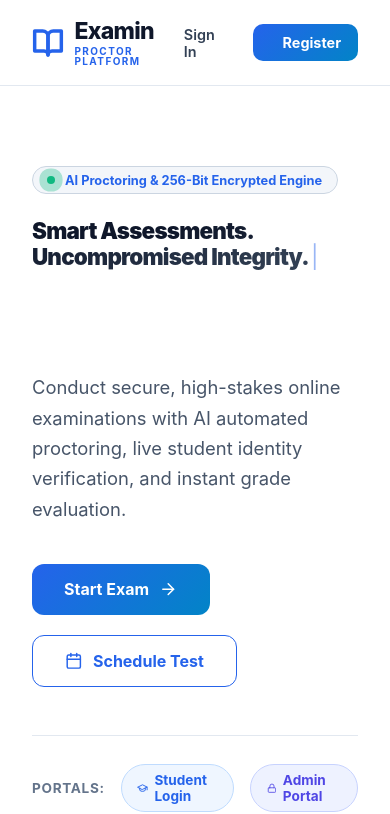
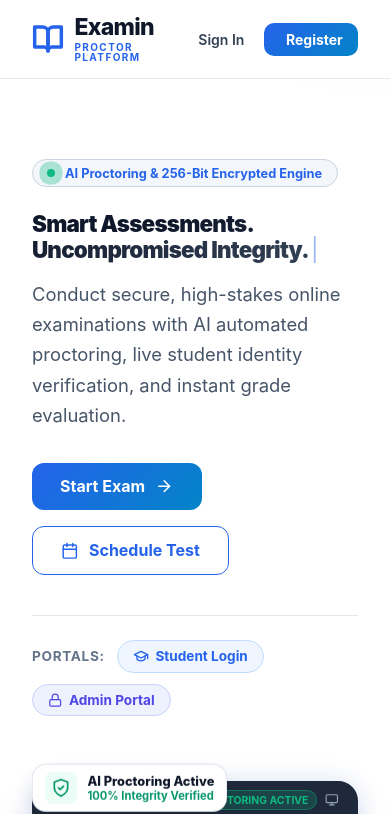
Before and after one commit to pritamghosh6105/online, a React (Create React App) app in the folder frontend/: page / in a window 390 px wide. Shown: the top 814 px of the page. Built offline with nearby package versions, Linux system fonts and the light colour scheme; no server answers.

Commit message:
fix: resolve mobile header button wrapping, typewriter height gap, portals flex overflow, and badge positioning

```diff
--- a/frontend/src/index.css
+++ b/frontend/src/index.css
@@ -447,6 +447,25 @@ button, input, select, textarea {
   animation: floatBadge 5s ease-in-out 1s infinite;
 }
 
+@media (max-width: 768px) {
+  .animate-float-badge-1 {
+    top: -10px !important;
+    left: 0px !important;
+    padding: 0.45rem 0.75rem !important;
+  }
+
+  .animate-float-badge-2 {
+    bottom: -10px !important;
+    right: 0px !important;
+    padding: 0.45rem 0.75rem !important;
+  }
+
+  .animate-float-laptop {
+    transform: none !important;
+    animation: none !important;
+  }
+}
+
 /* Pulsing Security Checkmark & Glow */
 @keyframes pulseGlow {
   0% {
--- a/frontend/src/pages/Home.js
+++ b/frontend/src/pages/Home.js
@@ -176,15 +176,16 @@ const Home = () => {
           </div>
 
           {/* Action CTAs */}
-          <div style={{ display: 'flex', alignItems: 'center', gap: '1rem' }}>
+          <div style={{ display: 'flex', alignItems: 'center', gap: '0.5rem' }}>
             <Link
               to="/student-login"
               style={{
                 color: '#334155',
                 textDecoration: 'none',
-                fontSize: '0.9rem',
+                fontSize: '0.875rem',
                 fontWeight: '600',
-                padding: '0.6rem 1.1rem'
+                padding: '0.5rem 0.75rem',
+                whiteSpace: 'nowrap'
               }}
             >
               Sign In
@@ -193,17 +194,18 @@ const Home = () => {
               to="/register"
               className="cta-magnetic-btn"
               style={{
-                padding: '0.65rem 1.35rem',
+                padding: '0.5rem 0.95rem',
                 borderRadius: '0.625rem',
-                fontSize: '0.9rem',
+                fontSize: '0.875rem',
                 fontWeight: '700',
                 display: 'inline-flex',
                 alignItems: 'center',
-                gap: '0.5rem',
-                textDecoration: 'none'
+                gap: '0.4rem',
+                textDecoration: 'none',
+                whiteSpace: 'nowrap'
               }}
             >
-              <UserPlus style={{ width: '1rem', height: '1rem' }} />
+              <UserPlus style={{ width: '0.9rem', height: '0.9rem' }} />
               Register
             </Link>
           </div>
@@ -242,13 +244,13 @@ const Home = () => {
 
           {/* Headline with Typewriter Text Effect */}
           <h1 style={{
-            fontSize: '3.4rem',
+            fontSize: 'clamp(2rem, 5vw, 3.4rem)',
             fontWeight: '900',
             lineHeight: '1.15',
             letterSpacing: '-0.035em',
-            marginBottom: '1.5rem',
+            marginBottom: '1rem',
             color: '#0F172A',
-            minHeight: '130px'
+            minHeight: 'auto'
           }}>
             <span style={{
               background: 'linear-gradient(135deg, #0F172A 30%, #334155 100%)',
@@ -264,21 +266,21 @@ const Home = () => {
             fontSize: '1.15rem',
             color: '#475569',
             lineHeight: '1.65',
-            marginBottom: '2.5rem',
+            marginBottom: '2rem',
             maxWidth: '580px'
           }}>
             Conduct secure, high-stakes online examinations with AI automated proctoring, live student identity verification, and instant grade evaluation.
           </p>
 
           {/* Hero CTAs */}
-          <div style={{ display: 'flex', gap: '1.25rem', flexWrap: 'wrap', marginBottom: '3rem' }}>
+          <div style={{ display: 'flex', gap: '1rem', flexWrap: 'wrap', marginBottom: '2.5rem' }}>
             <button
               onClick={() => setShowStartModal(true)}
               className="cta-magnetic-btn"
               style={{
-                padding: '0.95rem 2rem',
+                padding: '0.85rem 1.75rem',
                 borderRadius: '0.75rem',
-                fontSize: '1.05rem',
+                fontSize: '1rem',
                 fontWeight: '700',
                 display: 'inline-flex',
                 alignItems: 'center',
@@ -293,9 +295,9 @@ const Home = () => {
               onClick={() => setShowScheduleModal(true)}
               className="cta-outline-fill-btn"
               style={{
-                padding: '0.95rem 2rem',
+                padding: '0.85rem 1.75rem',
                 borderRadius: '0.75rem',
-                fontSize: '1.05rem',
+                fontSize: '1rem',
                 fontWeight: '700',
                 display: 'inline-flex',
                 alignItems: 'center',
@@ -311,8 +313,9 @@ const Home = () => {
           <div style={{
             display: 'flex',
             alignItems: 'center',
-            gap: '1rem',
-            paddingTop: '1.75rem',
+            gap: '0.75rem',
+            flexWrap: 'wrap',
+            paddingTop: '1.5rem',
             borderTop: '1px solid #E2E8F0'
           }}>
             <span style={{ fontSize: '0.85rem', color: '#64748B', fontWeight: '700', textTransform: 'uppercase', letterSpacing: '0.05em' }}>
```
